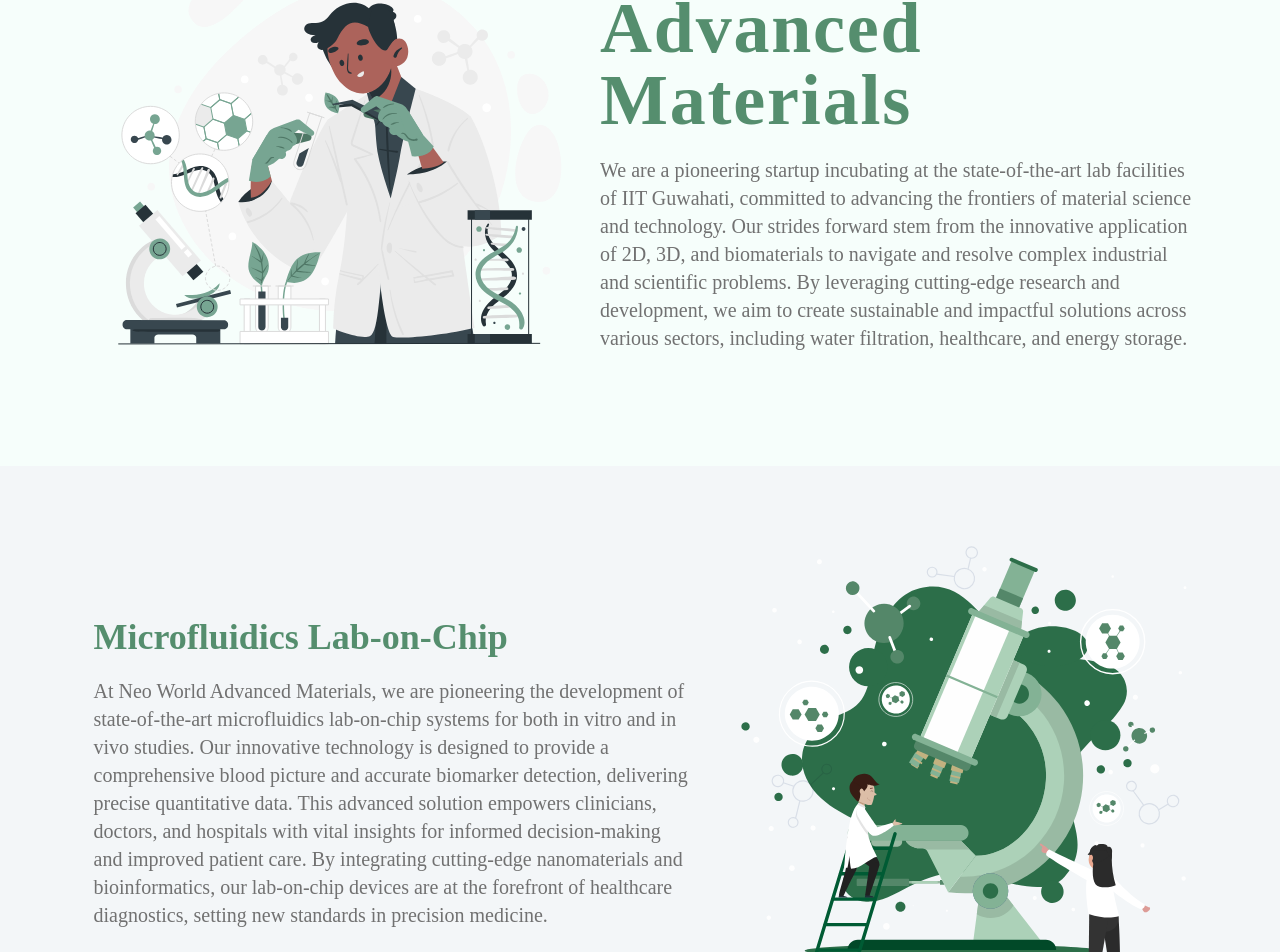
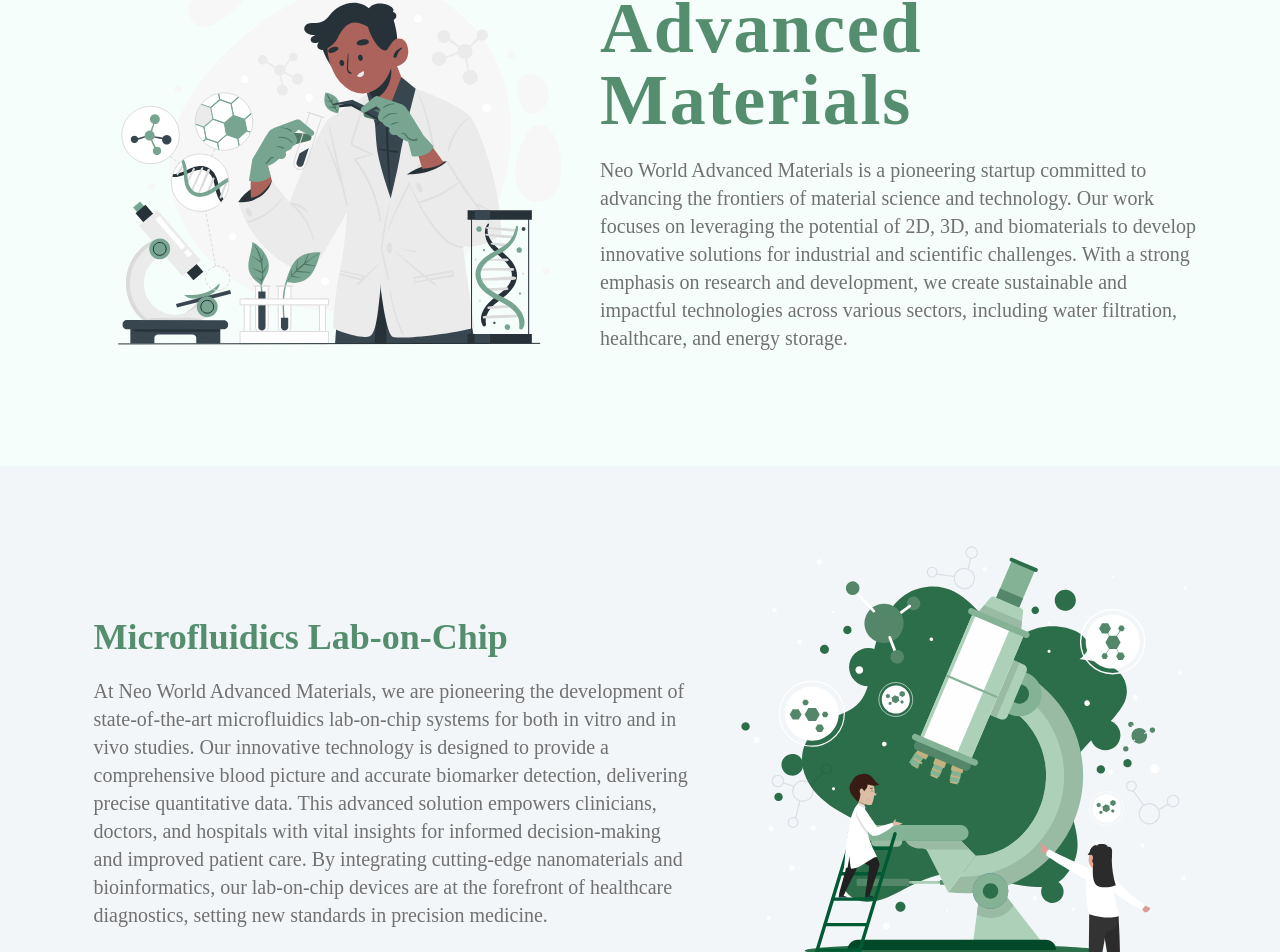
Before and after one commit to dheeraj1717/neoworld, a React (Create React App) app: page / in a window 1280 px wide. Shown: the part 1429-2381 px from the top of the page. Built offline with nearby package versions, Linux system fonts and the light colour scheme.

Commit message:
Update AboutUs.jsx

```diff
--- a/src/components/about/AboutUs.jsx
+++ b/src/components/about/AboutUs.jsx
@@ -29,14 +29,7 @@
             </span>
           </h2>
           <p className="text-secondary leading-6 sm:leading-7 text-[14px] sm:text-[20px]">
-            We are a pioneering startup incubating at the state-of-the-art lab
-            facilities of IIT Guwahati, committed to advancing the frontiers of
-            material science and technology. Our strides forward stem from the
-            innovative application of 2D, 3D, and biomaterials to navigate and
-            resolve complex industrial and scientific problems. By leveraging
-            cutting-edge research and development, we aim to create sustainable
-            and impactful solutions across various sectors, including water
-            filtration, healthcare, and energy storage.
+          Neo World Advanced Materials is a pioneering startup committed to advancing the frontiers of material science and technology. Our work focuses on leveraging the potential of 2D, 3D, and biomaterials to develop innovative solutions for industrial and scientific challenges. With a strong emphasis on research and development, we create sustainable and impactful technologies across various sectors, including water filtration, healthcare, and energy storage.
           </p>
         </motion.div>
         <motion.div
```
